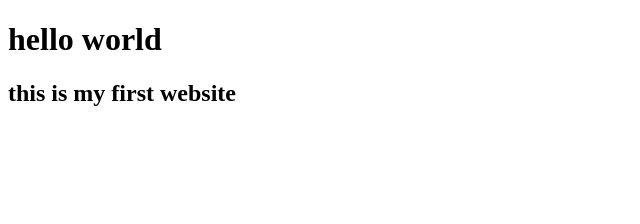
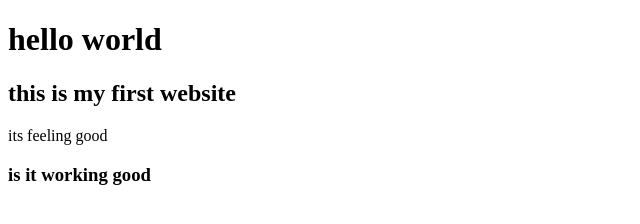
Before and after one commit to md-helal-morshed/my-furst-website, a plain HTML site: page Index.html in a window 1280 px wide. Shown: the whole page, without its empty margins (0-640 px from the left). Drawn offline with Linux system fonts and the light colour scheme.

Commit message:
its working? or not

```diff
--- a/Index.html
+++ b/Index.html
@@ -8,5 +8,7 @@
 <body>
     <h1>hello world</h1>
     <h2>this is my first website</h2>
+    <P>its feeling good</P>
+    <h3>is it working good</h3>
 </body>
 </html>
```
